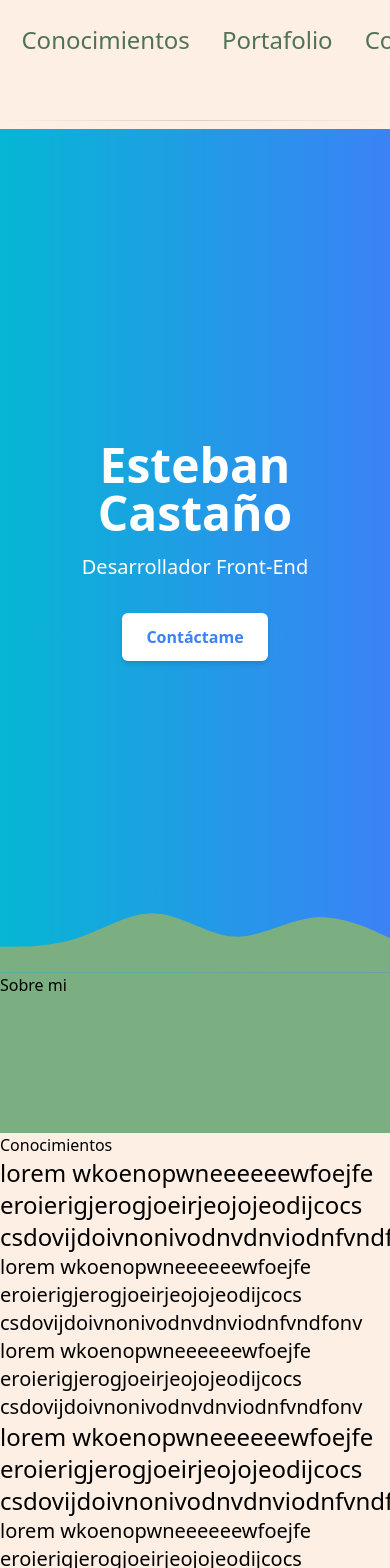
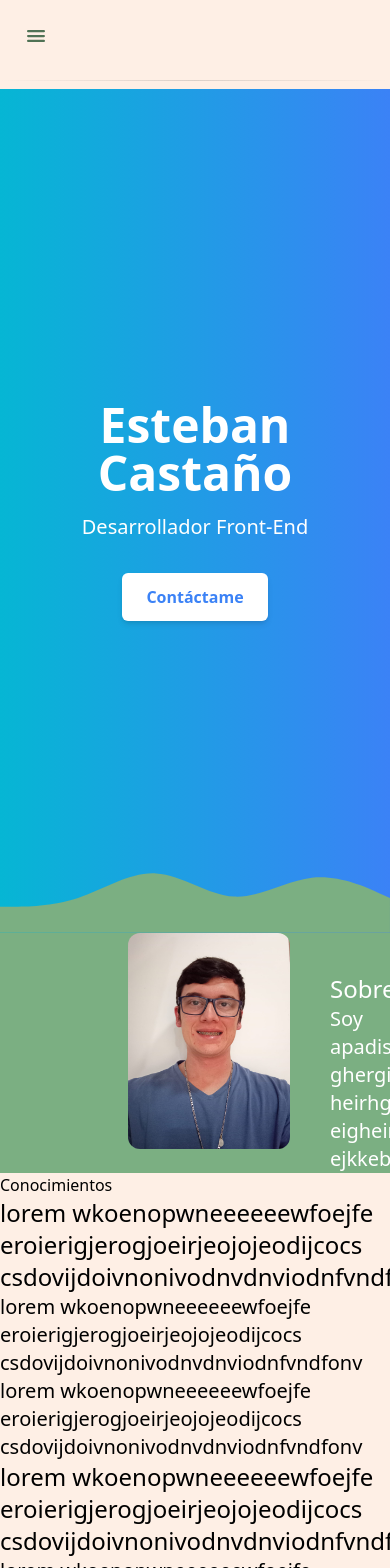
Before and after one commit to estebancastano/portfolio, a React (Vite) app: page / in a window 390 px wide. Shown: the top 1568 px of the page. Built offline with nearby package versions, Linux system fonts and the light colour scheme.

Commit message:
agregado responsive al header

```diff
--- a/src/components/AboutMe.jsx
+++ b/src/components/AboutMe.jsx
@@ -1,5 +1,5 @@
-import React from 'react'
 import '../styles/AboutMe.css';
+import Profile from '../assets/profile.jpeg'
 
 function AboutMe() {
     return (
@@ -10,8 +10,14 @@ function AboutMe() {
                 </svg>
 
             </div>
-            <div>
-                <article className=' border-transparent h-40 bg-green-light'>Sobre mi</article>
+            <div className='flex text-white h-60 bg-green-light pb-6'>
+                <img src={Profile} className='flex rounded-xl ml-32 items-center'/>
+                <div className='m-10'>
+                    <h2 className='text-2xl md:text-3xl'>Sobre mi</h2>
+                    <p className='text-xl md:text-2xl'>Soy apadisohe ghergiehrgoie heirhgierhg eigheir ejkkebg  </p>
+                </div>
+
+
             </div>
 
         </>
--- a/src/components/ContactMe.jsx
+++ b/src/components/ContactMe.jsx
@@ -1,6 +1,6 @@
 function ContactMe() {
     return (
-        <div id='contact'>hola soy contacto</div>
+        <div id='contactme'>hola soy contacto</div>
     )
 }
 
--- a/src/components/Header.jsx
+++ b/src/components/Header.jsx
@@ -1,12 +1,25 @@
+import { IoMenu } from "react-icons/io5";
+import { useState } from "react";
 function Header() {
+    const [menuOpen, setMenuOpen] = useState(false);
+
+    const toggleMenu = () => {
+        setMenuOpen(!menuOpen);
+    };
     return (
         <>
-        <header className="flex items-center justify-center p-6 bg-beige text-green text-2xl sticky top-0 z-20">
-            <nav className="flex gap-8">
+            <header className="flex flex-col md:flex-row items-center justify-center p-6 bg-beige text-green text-2xl sticky top-0 z-20">
+                <nav className="flex flex-col md:flex-row gap-8 md:gap-10 w-full md:w-auto">
+                    <button>
+                        <IoMenu onClick={toggleMenu} className="md:hidden focus:outline-none" />
+                    </button>
+
+                    <div className={`${menuOpen ? 'flex' : 'hidden'} md:flex flex-col md:flex-row gap-8 md:gap-10 mt-4 md:mt-0 w-full md:w-auto text-center`}>
                         <a href="#about" className="hover:text-green-light">Sobre mí</a>
                         <a href="#skills" className="hover:text-green-light">Conocimientos</a>
                         <a href="#portfolio" className="hover:text-green-light">Portafolio</a>
-                <a href="#contact" className="hover:text-green-light">Contacto</a>
+                        <a href="#contactme" className="hover:text-green-light">Contacto</a>
+                    </div>
                 </nav>
             </header>
             <hr className="my-2 h-px border-t-0 bg-transparent bg-gradient-to-r from-transparent via-neutral-500 to-transparent opacity-25 dark:via-neutral-400 sticky top-20" />
--- a/src/components/Hero.jsx
+++ b/src/components/Hero.jsx
@@ -1,4 +1,3 @@
-import React from 'react';
 import '../styles/Hero.css'
 
 const Hero = () => {
@@ -9,9 +8,11 @@ const Hero = () => {
                 <p className="text-xl md:text-2xl mb-8">
                     Desarrollador Front-End
                 </p>
-                <button className="px-6 py-3 bg-white text-blue-500 font-semibold rounded-md shadow-md hover:bg-gray-100 transition duration-300">
-                    <a href='#contact'>Contáctame</a>
-                </button>
+                <a href="#contactme">
+                    <button className="px-6 py-3 bg-white text-blue-500 font-semibold rounded-md shadow-md hover:bg-gray-100 transition duration-300">
+                        <p>Contáctame</p>
+                    </button>
+                </a>
             </div>
         </div>
     );
```
Also changed, not shown: src/assets/profile.jpeg (added). Lines whose indentation alone changed are shown as unchanged.
